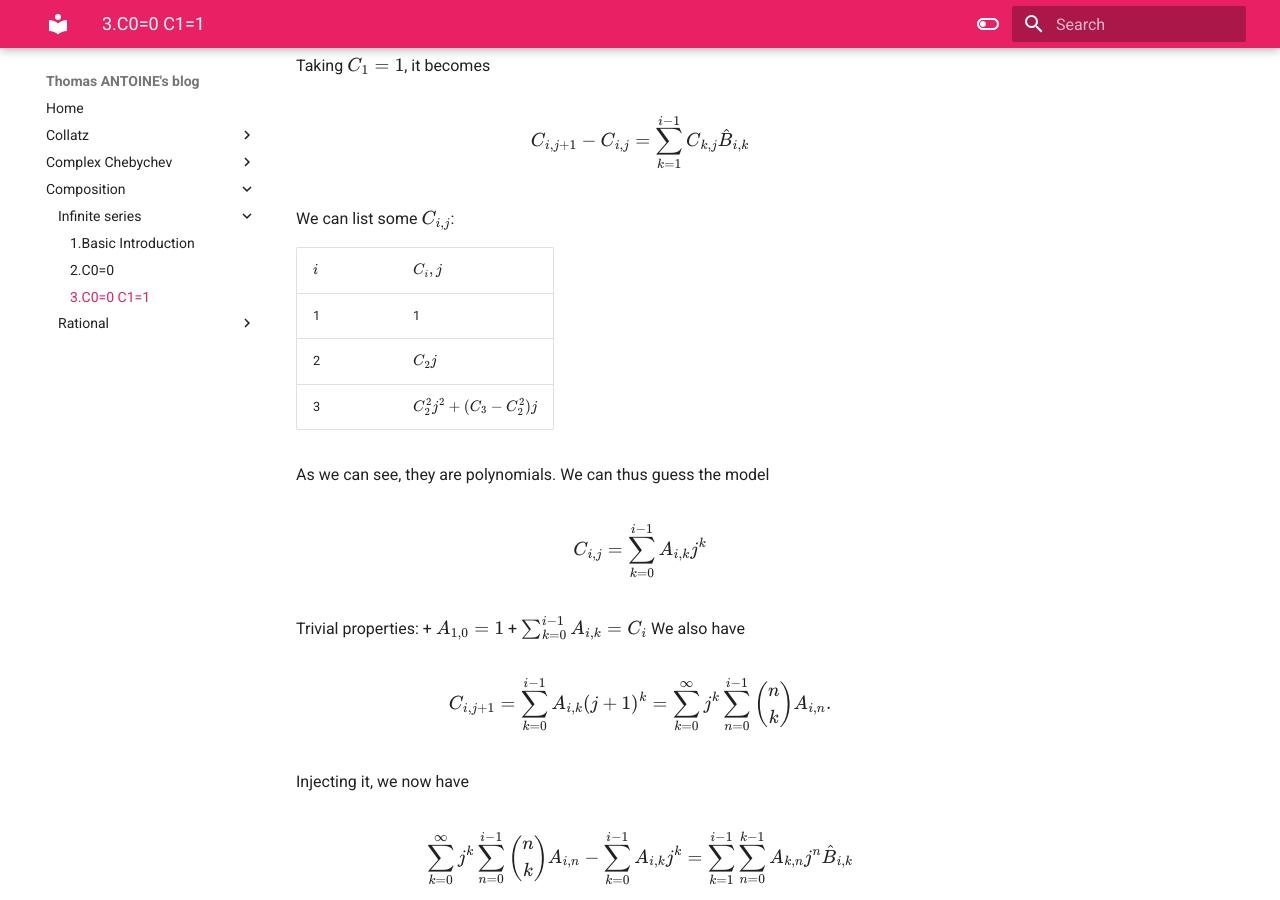
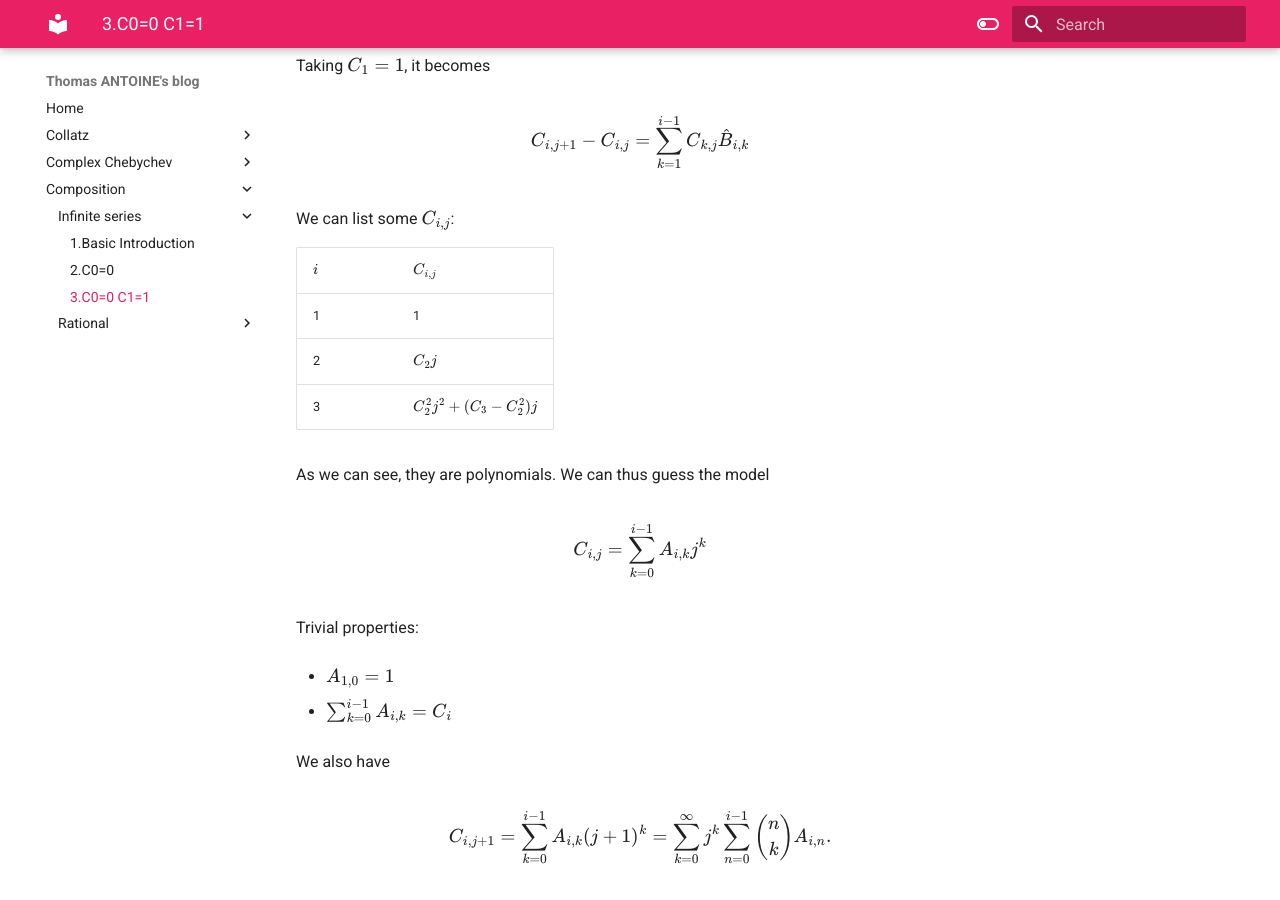
Before and after one commit to TheTarados/myblog, an MkDocs documentation site: the page built from docs/Composition/Infinite series/3.C0=0 C1=1.md, in a window 1280 px wide and 900 px high, scrolled down 361 px. Built offline with MkDocs 1.6.1 and Material for MkDocs 9.7.7, drawn with Linux system fonts in a browser that asks for light colours.

Commit message:
Some fixes

```diff
--- a/docs/Composition/Infinite series/3.C0=0 C1=1.md
+++ b/docs/Composition/Infinite series/3.C0=0 C1=1.md
@@ -16,7 +16,7 @@ $$
 
 We can list some $C_{i,j}$:
 
-| $i$ | $C_i,j$                 |
+| $i$ | $C_{i,j}$                 |
 | --- | ----------------------- |
 | 1   | 1                       |
 | 2   | $C_2j$                  |
@@ -29,8 +29,11 @@ C_{i,j}=\sum_{k=0}^{i-1}A_{i,k}j^k
 $$
 
 Trivial properties:
+
 + $A_{1,0}=1$
+
 + $\sum_{k=0}^{i-1}A_{i,k}=C_i$
+
 We also have
 
 $$
```
